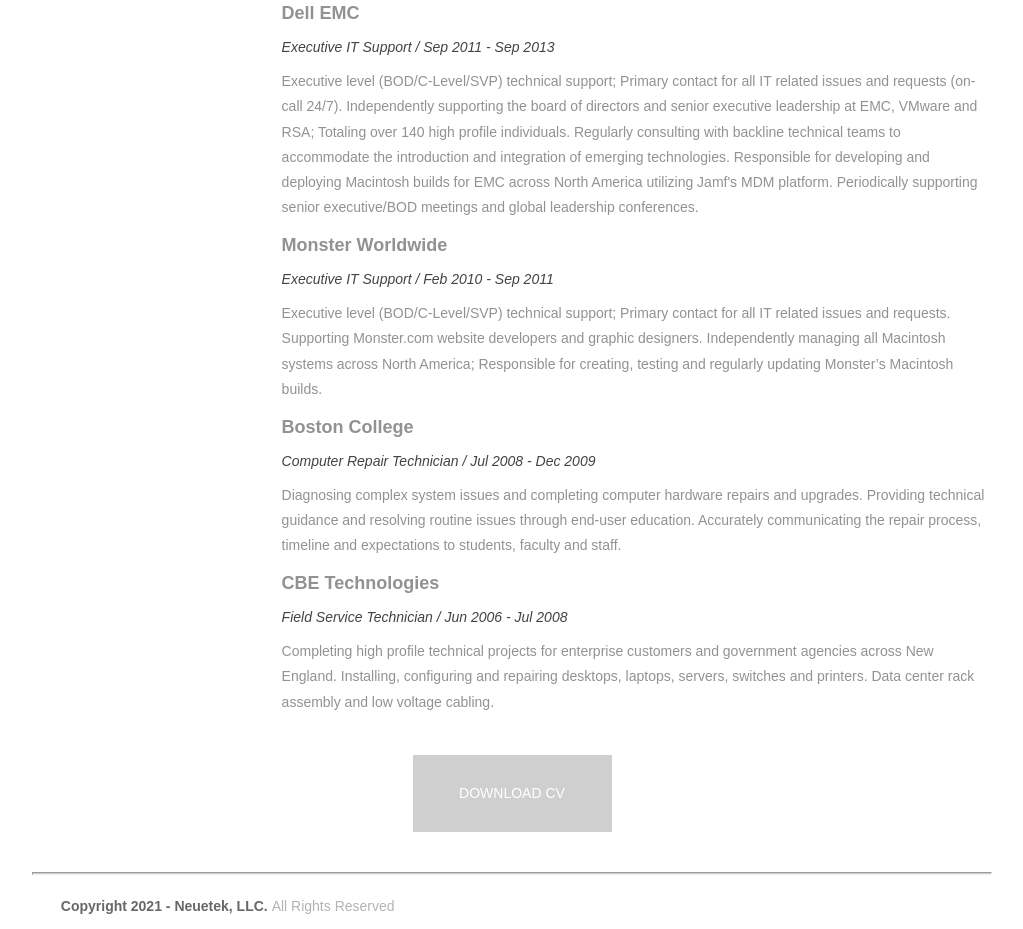
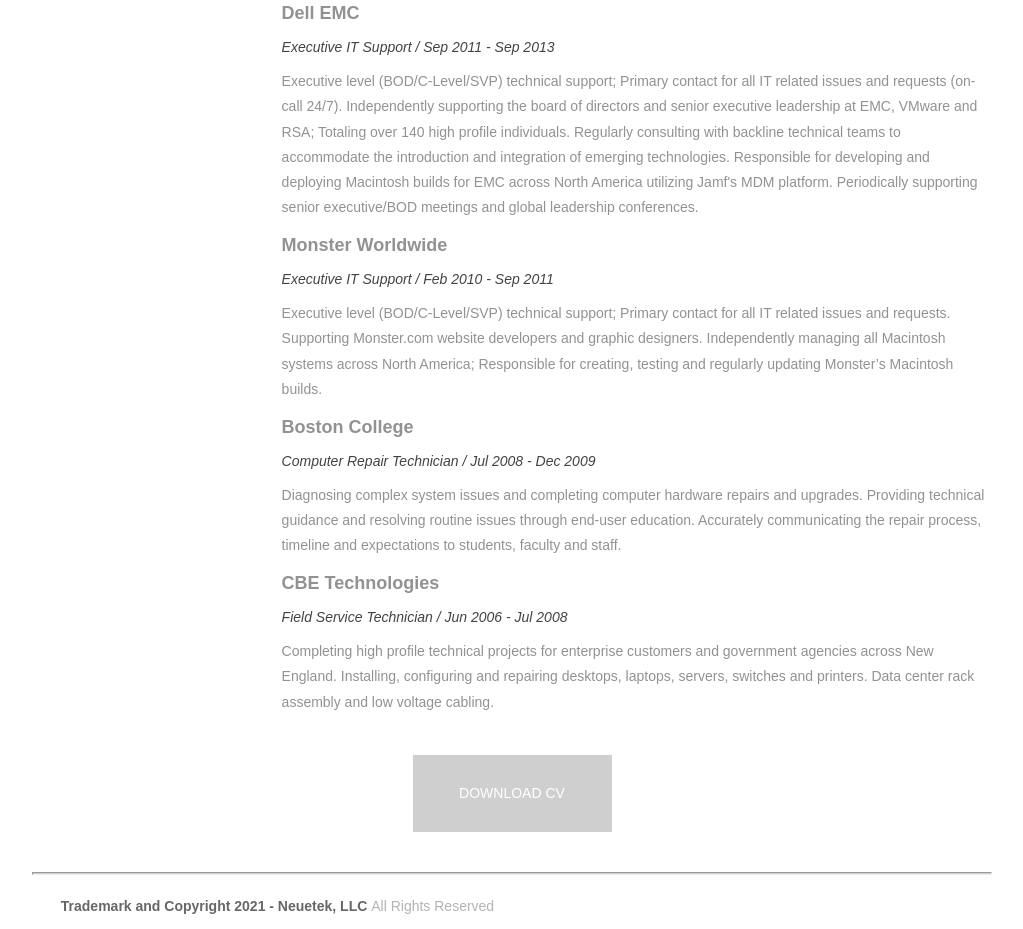
Before and after one commit to neuetek/neuetek.github.io, a plain HTML site: page index.html in a window 1280 px wide. Shown: the part 1183-2112 px from the top of the page, without its empty margins (128-1151 px from the left). Drawn offline with Linux system fonts and the light colour scheme; a web font is replaced by a local one.

Commit message:
Update index.html

```diff
--- a/index.html
+++ b/index.html
@@ -120,7 +120,7 @@
 </section>
 <footer>
   <hr>
-  <p class="footerDisclaimer">Copyright 2021 - Neuetek, LLC. <span>All Rights Reserved</span></p>
+  <p class="footerDisclaimer">Trademark and Copyright 2021 - Neuetek, LLC <span>All Rights Reserved</span></p>
 </footer>
 </body>
 </html>
```
